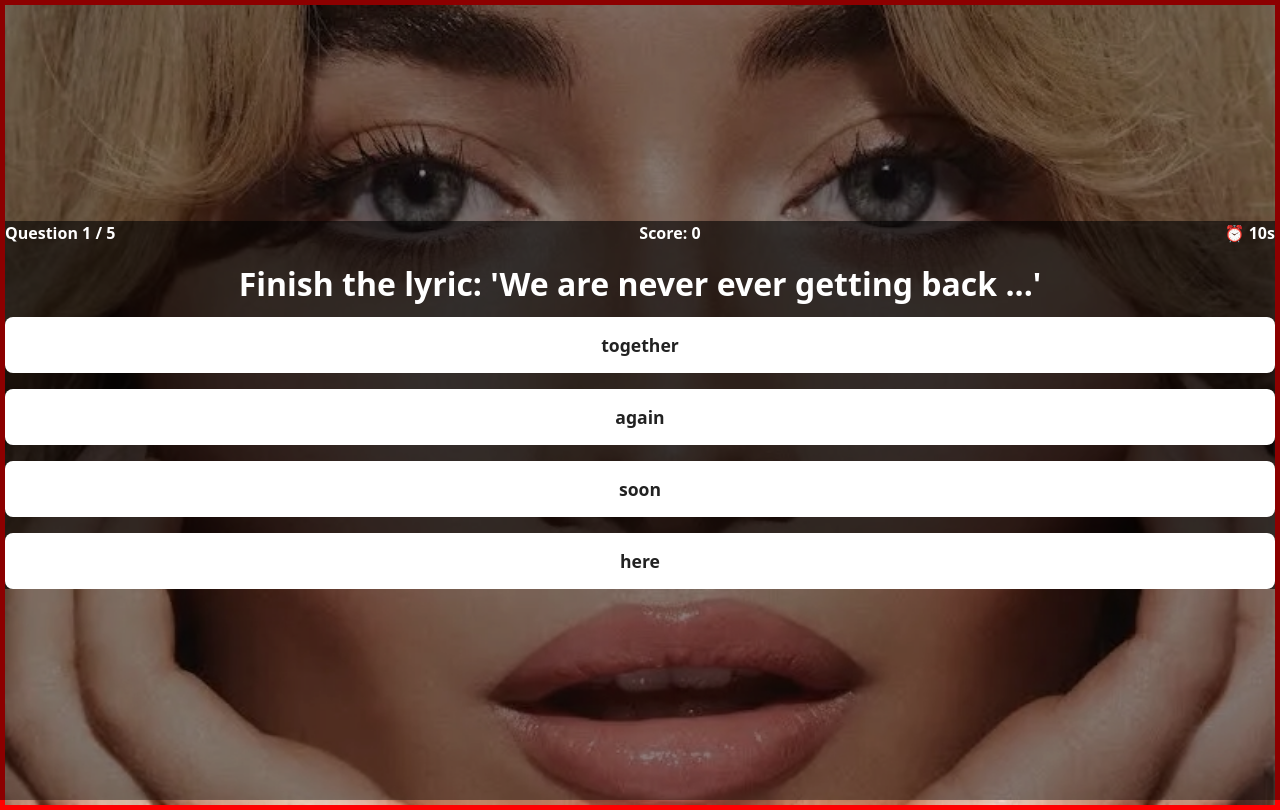
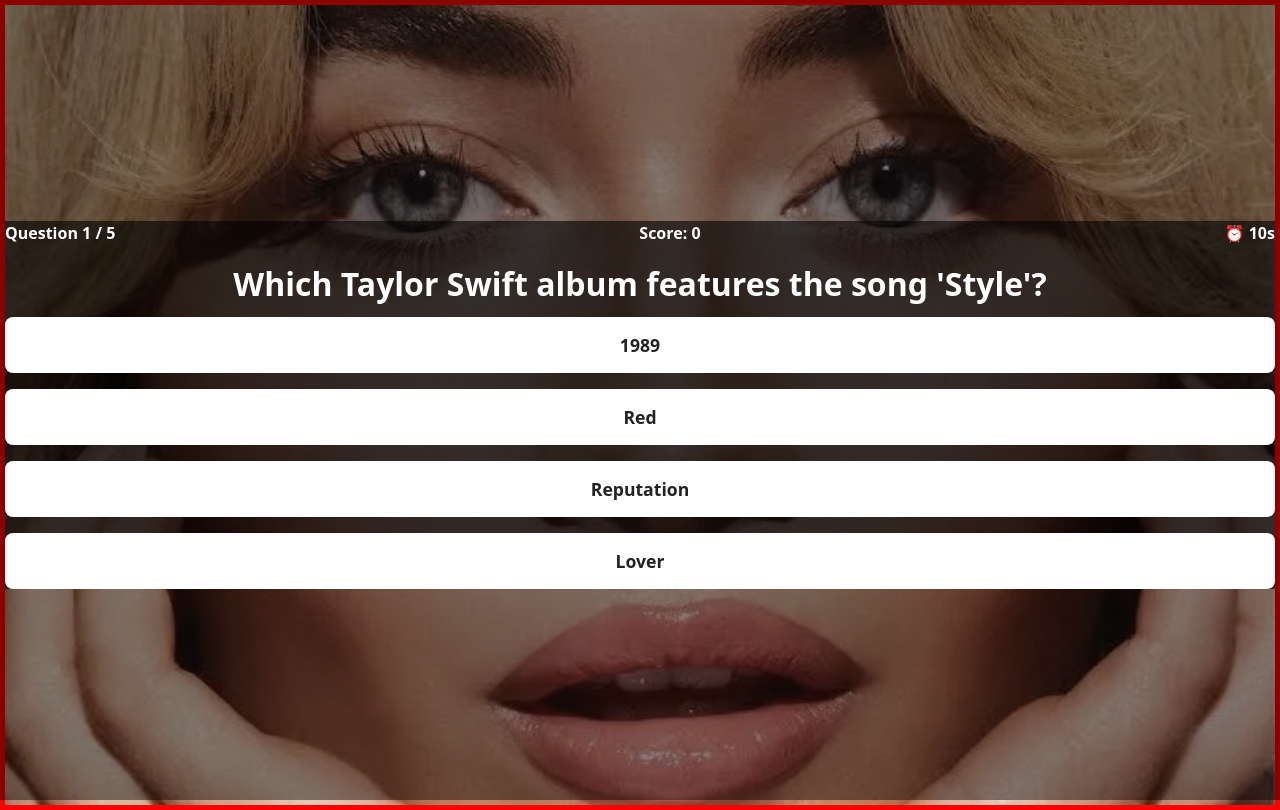
Before and after one commit to Suvithavijay/swift-carpenter-showdown, a React (Vite) app: page /questions/1/1 in a window 1280 px wide. Built offline with nearby package versions, Linux system fonts and the light colour scheme.

Commit message:
Update question pool with 41 unique questions (20 Taylor, 21 Sabrina)

```diff
--- a/src/questions.js
+++ b/src/questions.js
@@ -19,6 +19,7 @@
       { text: "cry", isCorrect: false },
       { text: "smile", isCorrect: false },
     ],
+    type: "finish the lyric"
   },
   {
     artist: 'taylor',
@@ -67,6 +68,7 @@
       { text: "soon", isCorrect: false },
       { text: "here", isCorrect: false },
     ],
+    type: "finish the lyric"
   },
   {
     artist: 'taylor',
@@ -98,27 +100,58 @@
   },
   {
     artist: 'taylor',
-    question: "Which Taylor Swift song is about her relationship with Jake Gyllenhaal?",
+    question: "Which Taylor Swift song features the lyric 'I'm the problem, it's me'?",
     answers: [
-      { text: "All Too Well", isCorrect: true },
-      { text: "Love Story", isCorrect: false },
-      { text: "Style", isCorrect: false },
-      { text: "Delicate", isCorrect: false },
+      { text: "Anti-Hero", isCorrect: true },
+      { text: "Midnight Rain", isCorrect: false },
+      { text: "Lavender Haze", isCorrect: false },
+      { text: "Snow On The Beach", isCorrect: false },
     ],
   },
   {
     artist: 'taylor',
-    question: "Which Taylor Swift album is known for its indie-folk sound?",
+    question: "Finish the lyric: 'I'm a nightmare dressed like a ...'",
     answers: [
-      { text: "folklore", isCorrect: true },
-      { text: "1989", isCorrect: false },
-      { text: "Reputation", isCorrect: false },
-      { text: "Red", isCorrect: false },
+      { text: "daydream", isCorrect: true },
+      { text: "princess", isCorrect: false },
+      { text: "queen", isCorrect: false },
+      { text: "angel", isCorrect: false },
+    ],
+    type: "finish the lyric"
+  },
+  {
+    artist: 'taylor',
+    question: "Which Taylor Swift song features the lyric 'It's me, hi, I'm the problem, it's me'?",
+    answers: [
+      { text: "Anti-Hero", isCorrect: true },
+      { text: "Midnight Rain", isCorrect: false },
+      { text: "Lavender Haze", isCorrect: false },
+      { text: "Snow On The Beach", isCorrect: false },
     ],
   },
   {
     artist: 'taylor',
-    question: "True or False: Taylor Swift's lucky number is 13.",
+    question: "Who said: 'I'm the problem, it's me'?",
+    answers: [
+      { text: "Taylor Swift", isCorrect: true },
+      { text: "Sabrina Carpenter", isCorrect: false },
+      { text: "Selena Gomez", isCorrect: false },
+      { text: "Olivia Rodrigo", isCorrect: false },
+    ],
+  },
+  {
+    artist: 'taylor',
+    question: "Which Taylor Swift album features the song 'Cruel Summer'?",
+    answers: [
+      { text: "Lover", isCorrect: true },
+      { text: "1989", isCorrect: false },
+      { text: "Reputation", isCorrect: false },
+      { text: "Midnights", isCorrect: false },
+    ],
+  },
+  {
+    artist: 'taylor',
+    question: "True or False: Taylor Swift has an album called 'Folklore'.",
     answers: [
       { text: "True", isCorrect: true },
       { text: "False", isCorrect: false },
@@ -126,57 +159,48 @@
   },
   {
     artist: 'taylor',
-    question: "Which Taylor Swift song features Brendon Urie?",
+    question: "Finish the lyric: 'I'm the problem, it's ...'",
     answers: [
-      { text: "ME!", isCorrect: true },
-      { text: "You Need To Calm Down", isCorrect: false },
-      { text: "Lover", isCorrect: false },
-      { text: "The Man", isCorrect: false },
+      { text: "me", isCorrect: true },
+      { text: "you", isCorrect: false },
+      { text: "us", isCorrect: false },
+      { text: "them", isCorrect: false },
+    ],
+    type: "finish the lyric"
+  },
+  {
+    artist: 'taylor',
+    question: "Which Taylor Swift song features the lyric 'We're happy, free, confused, and lonely at the same time'?",
+    answers: [
+      { text: "22", isCorrect: true },
+      { text: "15", isCorrect: false },
+      { text: "25", isCorrect: false },
+      { text: "30", isCorrect: false },
     ],
   },
   {
     artist: 'taylor',
-    question: "Finish the lyric: 'I knew you were trouble when you ___ in.'",
+    question: "Who said: 'We're happy, free, confused, and lonely at the same time'?",
     answers: [
-      { text: "walked", isCorrect: true },
-      { text: "came", isCorrect: false },
-      { text: "called", isCorrect: false },
-      { text: "danced", isCorrect: false },
+      { text: "Taylor Swift", isCorrect: true },
+      { text: "Sabrina Carpenter", isCorrect: false },
+      { text: "Selena Gomez", isCorrect: false },
+      { text: "Olivia Rodrigo", isCorrect: false },
     ],
   },
   {
     artist: 'taylor',
-    question: "Which Taylor Swift song is about a scarf?",
+    question: "Which Taylor Swift album features the song 'Style'?",
     answers: [
-      { text: "All Too Well", isCorrect: true },
-      { text: "Cardigan", isCorrect: false },
-      { text: "Style", isCorrect: false },
-      { text: "The Archer", isCorrect: false },
+      { text: "1989", isCorrect: true },
+      { text: "Red", isCorrect: false },
+      { text: "Reputation", isCorrect: false },
+      { text: "Lover", isCorrect: false },
     ],
   },
   {
     artist: 'taylor',
-    question: "Finish the lyric: 'You can't spell awesome without ___'",
-    answers: [
-      { text: "me", isCorrect: true },
-      { text: "us", isCorrect: false },
-      { text: "love", isCorrect: false },
-      { text: "fun", isCorrect: false },
-    ],
-  },
-  {
-    artist: 'taylor',
-    question: "Which Taylor Swift song features the lyric 'Romeo, take me somewhere we can be alone'?",
-    answers: [
-      { text: "Love Story", isCorrect: true },
-      { text: "You Belong With Me", isCorrect: false },
-      { text: "Enchanted", isCorrect: false },
-      { text: "Fifteen", isCorrect: false },
-    ],
-  },
-  {
-    artist: 'taylor',
-    question: "True or False: Taylor Swift's first album was self-titled.",
+    question: "True or False: Taylor Swift has an album called 'Evermore'.",
     answers: [
       { text: "True", isCorrect: true },
       { text: "False", isCorrect: false },
@@ -184,163 +208,19 @@
   },
   {
     artist: 'taylor',
-    question: "Which Taylor Swift song is about a getaway car?",
+    question: "Finish the lyric: 'We're happy, free, confused, and lonely at the same ...'",
     answers: [
-      { text: "Getaway Car", isCorrect: true },
-      { text: "Style", isCorrect: false },
-      { text: "Delicate", isCorrect: false },
-      { text: "Wildest Dreams", isCorrect: false },
+      { text: "time", isCorrect: true },
+      { text: "moment", isCorrect: false },
+      { text: "day", isCorrect: false },
+      { text: "night", isCorrect: false },
     ],
+    type: "finish the lyric"
   },
-  {
-    artist: 'taylor',
-    question: "Finish the lyric: 'I don't know about you, but I'm feeling ___'",
-    answers: [
-      { text: "22", isCorrect: true },
-      { text: "23", isCorrect: false },
-      { text: "18", isCorrect: false },
-      { text: "32", isCorrect: false },
-    ],
-  },
-  {
-    artist: 'taylor',
-    question: "Which Taylor Swift album features the song 'Cardigan'?",
-    answers: [
-      { text: "folklore", isCorrect: true },
-      { text: "evermore", isCorrect: false },
-      { text: "1989", isCorrect: false },
-      { text: "Red", isCorrect: false },
-    ],
-  },
-  {
-    artist: 'taylor',
-    question: "True or False: Taylor Swift has won 3 Album of the Year Grammys.",
-    answers: [
-      { text: "True", isCorrect: true },
-      { text: "False", isCorrect: false },
-    ],
-  },
-  {
-    artist: 'taylor',
-    question: "Which Taylor Swift song features the lyric 'You call me up again just to break me like a promise'?",
-    answers: [
-      { text: "All Too Well", isCorrect: true },
-      { text: "Back to December", isCorrect: false },
-      { text: "The Archer", isCorrect: false },
-      { text: "Lover", isCorrect: false },
-    ],
-  },
-  {
-    artist: 'taylor',
-    question: "Finish the lyric: 'Band-aids don't fix ___'",
-    answers: [
-      { text: "bullet holes", isCorrect: true },
-      { text: "broken hearts", isCorrect: false },
-      { text: "scars", isCorrect: false },
-      { text: "mistakes", isCorrect: false },
-    ],
-  },
-  {
-    artist: 'taylor',
-    question: "Which Taylor Swift song is about a love triangle?",
-    answers: [
-      { text: "betty", isCorrect: true },
-      { text: "Lover", isCorrect: false },
-      { text: "Style", isCorrect: false },
-      { text: "Red", isCorrect: false },
-    ],
-  },
-  {
-    artist: 'taylor',
-    question: "True or False: Taylor Swift wrote 'This Is What You Came For' for Calvin Harris.",
-    answers: [
-      { text: "True", isCorrect: true },
-      { text: "False", isCorrect: false },
-    ],
-  },
-
   // Sabrina Carpenter questions
   {
     artist: 'sabrina',
-    question: "Which Sabrina Carpenter single went viral on TikTok in 2023?",
-    answers: [
-      { text: "Nonsense", isCorrect: true },
-      { text: "Sue Me", isCorrect: false },
-      { text: "Thumbs", isCorrect: false },
-      { text: "Skin", isCorrect: false },
-    ],
-  },
-  {
-    artist: 'sabrina',
-    question: "Finish the lyric: 'I'm so good at ___, I could do it with my eyes closed'",
-    answers: [
-      { text: "goodbyes", isCorrect: true },
-      { text: "lies", isCorrect: false },
-      { text: "love", isCorrect: false },
-      { text: "games", isCorrect: false },
-    ],
-  },
-  {
-    artist: 'sabrina',
-    question: "Which Sabrina Carpenter song includes the lyric 'I'm not even half as pretty'?",
-    answers: [
-      { text: "Because I Liked a Boy", isCorrect: true },
-      { text: "Skinny Dipping", isCorrect: false },
-      { text: "Sue Me", isCorrect: false },
-      { text: "Thumbs", isCorrect: false },
-    ],
-  },
-  {
-    artist: 'sabrina',
-    question: "True or False: Sabrina Carpenter starred in the Disney Channel show 'Girl Meets World'.",
-    answers: [
-      { text: "True", isCorrect: true },
-      { text: "False", isCorrect: false },
-    ],
-  },
-  {
-    artist: 'sabrina',
-    question: "Which album is the song 'Sue Me' from?",
-    answers: [
-      { text: "Singular: Act II", isCorrect: true },
-      { text: "Singular: Act I", isCorrect: false },
-      { text: "Eyes Wide Open", isCorrect: false },
-      { text: "Evolution", isCorrect: false },
-    ],
-  },
-  {
-    artist: 'sabrina',
-    question: "Who said: 'I want to be remembered for the things I create'?",
-    answers: [
-      { text: "Sabrina Carpenter", isCorrect: true },
-      { text: "Taylor Swift", isCorrect: false },
-      { text: "Selena Gomez", isCorrect: false },
-      { text: "Billie Eilish", isCorrect: false },
-    ],
-  },
-  {
-    artist: 'sabrina',
-    question: "Which Sabrina Carpenter song features the lyric 'I can love me better than you can'?",
-    answers: [
-      { text: "Feather", isCorrect: true },
-      { text: "Nonsense", isCorrect: false },
-      { text: "Because I Liked a Boy", isCorrect: false },
-      { text: "Vicious", isCorrect: false },
-    ],
-  },
-  {
-    artist: 'sabrina',
-    question: "Which Sabrina Carpenter song is NOT by her?",
-    answers: [
-      { text: "Enchanted", isCorrect: true },
-      { text: "Thumbs", isCorrect: false },
-      { text: "Eyes Wide Open", isCorrect: false },
-      { text: "Sue Me", isCorrect: false },
-    ],
-  },
-  {
-    artist: 'sabrina',
-    question: "Which Sabrina Carpenter album features the song 'Paris'?",
+    question: "Which Sabrina Carpenter album features the song 'Sue Me'?",
     answers: [
       { text: "Singular: Act I", isCorrect: true },
       { text: "Singular: Act II", isCorrect: false },
@@ -350,51 +230,14 @@
   },
   {
     artist: 'sabrina',
-    question: "True or False: Sabrina's debut single was 'Can't Blame a Girl for Trying'.",
+    question: "Finish the lyric: 'You can take my youth away, the soul of mine will never break as long as I ___'",
     answers: [
-      { text: "True", isCorrect: true },
-      { text: "False", isCorrect: false },
+      { text: "wake up", isCorrect: true },
+      { text: "stand up", isCorrect: false },
+      { text: "dream", isCorrect: false },
+      { text: "sing", isCorrect: false },
     ],
-  },
-  {
-    artist: 'sabrina',
-    question: "Which song did Sabrina release in 2021 that addresses rumors and drama?",
-    answers: [
-      { text: "Skin", isCorrect: true },
-      { text: "Sue Me", isCorrect: false },
-      { text: "Thumbs", isCorrect: false },
-      { text: "Nonsense", isCorrect: false },
-    ],
-  },
-  {
-    artist: 'sabrina',
-    question: "Which Disney Channel show did Sabrina star in?",
-    answers: [
-      { text: "Girl Meets World", isCorrect: true },
-      { text: "Liv and Maddie", isCorrect: false },
-      { text: "Bizaardvark", isCorrect: false },
-      { text: "Jessie", isCorrect: false },
-    ],
-  },
-  {
-    artist: 'sabrina',
-    question: "Which Sabrina Carpenter song features the lyric 'You got me feeling like a psycho'?",
-    answers: [
-      { text: "Vicious", isCorrect: true },
-      { text: "Feather", isCorrect: false },
-      { text: "Skin", isCorrect: false },
-      { text: "Sue Me", isCorrect: false },
-    ],
-  },
-  {
-    artist: 'sabrina',
-    question: "Finish the lyric: 'I got a feeling that it's gonna be a ___ night'",
-    answers: [
-      { text: "good", isCorrect: true },
-      { text: "long", isCorrect: false },
-      { text: "crazy", isCorrect: false },
-      { text: "fun", isCorrect: false },
-    ],
+    type: "finish the lyric"
   },
   {
     artist: 'sabrina',
@@ -422,16 +265,6 @@
       { text: "Singular: Act II", isCorrect: true },
       { text: "Evolution", isCorrect: false },
       { text: "Eyes Wide Open", isCorrect: false },
-    ],
-  },
-  {
-    artist: 'sabrina',
-    question: "Finish the lyric: 'You can take my youth away, the soul of mine will never break as long as I ___'",
-    answers: [
-      { text: "wake up", isCorrect: true },
-      { text: "stand up", isCorrect: false },
-      { text: "dream", isCorrect: false },
-      { text: "sing", isCorrect: false },
     ],
   },
   {
@@ -471,6 +304,7 @@
       { text: "leave", isCorrect: false },
       { text: "stay", isCorrect: false },
     ],
+    type: "finish the lyric"
   },
   {
     artist: 'sabrina',
@@ -490,4 +324,112 @@
       { text: "False", isCorrect: false },
     ],
   },
+  {
+    artist: 'sabrina',
+    question: "Which Sabrina Carpenter song features the lyric 'I'm not a princess, I'm a queen'?",
+    answers: [
+      { text: "Paris", isCorrect: true },
+      { text: "Sue Me", isCorrect: false },
+      { text: "Almost Love", isCorrect: false },
+      { text: "Skin", isCorrect: false },
+    ],
+  },
+  {
+    artist: 'sabrina',
+    question: "Which Sabrina Carpenter song features the lyric 'I'm not a princess, I'm a queen'?",
+    answers: [
+      { text: "Paris", isCorrect: true },
+      { text: "Sue Me", isCorrect: false },
+      { text: "Almost Love", isCorrect: false },
+      { text: "Skin", isCorrect: false },
+    ],
+  },
+  {
+    artist: 'sabrina',
+    question: "Who said: 'I'm not a princess, I'm a queen'?",
+    answers: [
+      { text: "Sabrina Carpenter", isCorrect: true },
+      { text: "Taylor Swift", isCorrect: false },
+      { text: "Selena Gomez", isCorrect: false },
+      { text: "Olivia Rodrigo", isCorrect: false },
+    ],
+  },
+  {
+    artist: 'sabrina',
+    question: "Which Sabrina Carpenter album features the song 'Paris'?",
+    answers: [
+      { text: "Singular: Act I", isCorrect: true },
+      { text: "Singular: Act II", isCorrect: false },
+      { text: "Evolution", isCorrect: false },
+      { text: "Eyes Wide Open", isCorrect: false },
+    ],
+  },
+  {
+    artist: 'sabrina',
+    question: "True or False: Sabrina Carpenter has an album called 'Evolution'.",
+    answers: [
+      { text: "True", isCorrect: true },
+      { text: "False", isCorrect: false },
+    ],
+  },
+  {
+    artist: 'sabrina',
+    question: "Finish the lyric: 'I'm not a princess, I'm a ...'",
+    answers: [
+      { text: "queen", isCorrect: true },
+      { text: "star", isCorrect: false },
+      { text: "goddess", isCorrect: false },
+      { text: "diva", isCorrect: false },
+    ],
+    type: "finish the lyric"
+  },
+  {
+    artist: 'sabrina',
+    question: "Which Sabrina Carpenter song features the lyric 'I'm a sucker for the way that you move'?",
+    answers: [
+      { text: "Almost Love", isCorrect: true },
+      { text: "Sue Me", isCorrect: false },
+      { text: "Skin", isCorrect: false },
+      { text: "Thumbs", isCorrect: false },
+    ],
+  },
+  {
+    artist: 'sabrina',
+    question: "Who said: 'I'm a sucker for the way that you move'?",
+    answers: [
+      { text: "Sabrina Carpenter", isCorrect: true },
+      { text: "Taylor Swift", isCorrect: false },
+      { text: "Selena Gomez", isCorrect: false },
+      { text: "Olivia Rodrigo", isCorrect: false },
+    ],
+  },
+  {
+    artist: 'sabrina',
+    question: "Which Sabrina Carpenter album features the song 'Thumbs'?",
+    answers: [
+      { text: "Singular: Act I", isCorrect: true },
+      { text: "Singular: Act II", isCorrect: false },
+      { text: "Evolution", isCorrect: false },
+      { text: "Eyes Wide Open", isCorrect: false },
+    ],
+  },
+  {
+    artist: 'sabrina',
+    question: "True or False: Sabrina Carpenter has an album called 'Eyes Wide Open'.",
+    answers: [
+      { text: "True", isCorrect: true },
+      { text: "False", isCorrect: false },
+    ],
+  },
+  {
+    artist: 'sabrina',
+    question: "Finish the lyric: 'I'm a sucker for the way that you ...'",
+    answers: [
+      { text: "move", isCorrect: true },
+      { text: "dance", isCorrect: false },
+      { text: "sing", isCorrect: false },
+      { text: "smile", isCorrect: false },
+    ],
+    type: "finish the lyric"
+  },
 ];
```
